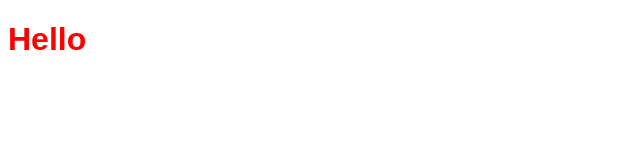
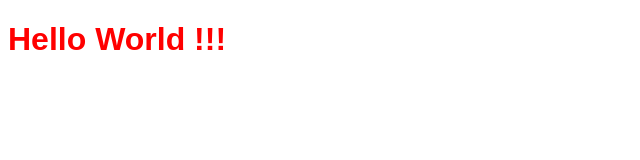
Before and after one commit to webiepscf/CodeSandBox_test, a plain HTML site: page index.html in a window 1280 px wide. Shown: the whole page, without its empty margins (0-640 px from the left). Drawn offline with Linux system fonts and the light colour scheme.

Commit message:
Commit Test

```diff
--- a/index.html
+++ b/index.html
@@ -7,6 +7,6 @@
   </head>
 
   <body>
-    <h1>Hello</h1>
+    <h1>Hello World !!!</h1>
   </body>
 </html>
```
Also changed, not shown: README.md.
